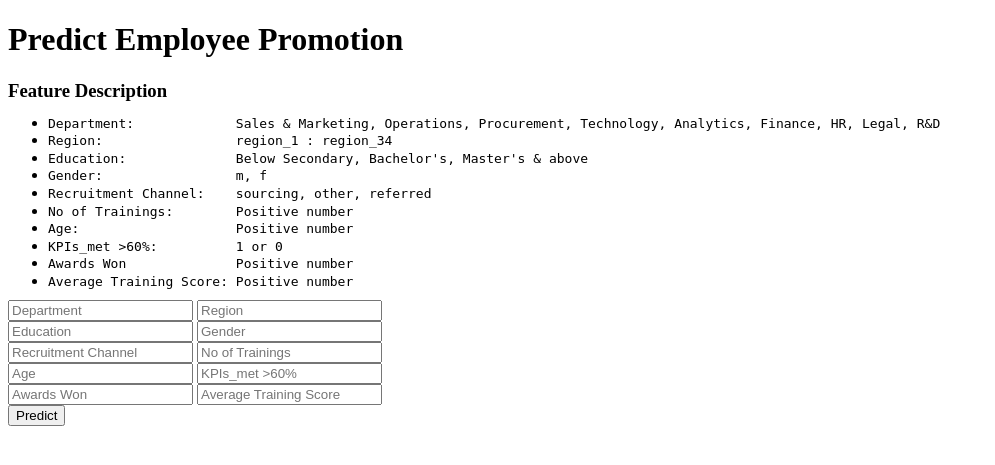
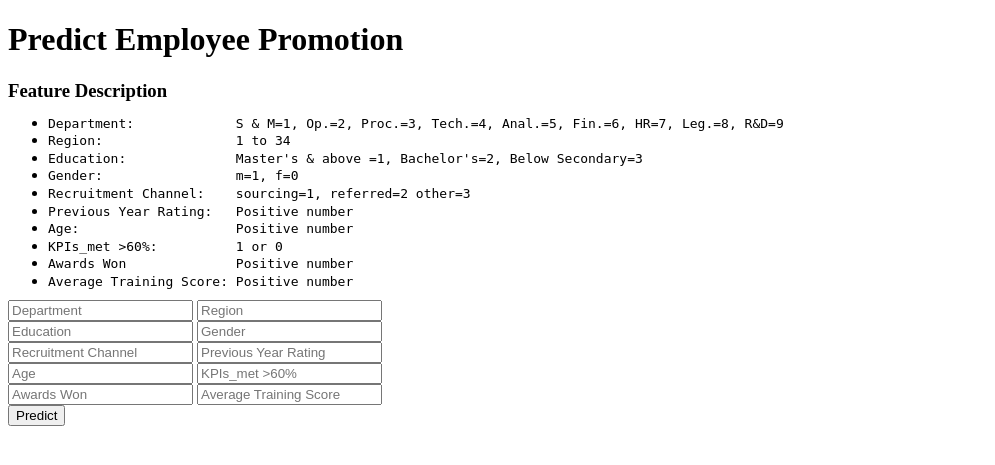
Before and after one commit to Timmecom/HRAnalyticsClassification, a Flask app: page / in a window 1280 px wide. Shown: the top 465 px of the page, without its empty margins (0-995 px from the left). Run offline with Flask 2, Linux system fonts and the light colour scheme; parts of the project's set-up code (start-up, migrations or seed data) failed here and were passed over.

Commit message:
Update index.html

```diff
--- a/templates/index.html
+++ b/templates/index.html
@@ -20,12 +20,12 @@
         <div>
             <h3>Feature Description</h3>
             <ul style="line-height:0.2">
-                <li><pre>Department:             Sales & Marketing, Operations, Procurement, Technology, Analytics, Finance, HR, Legal, R&D</pre></li>
-                <li><pre>Region:                 region_1 : region_34</pre></li>
-                <li><pre>Education:              Below Secondary, Bachelor's, Master's & above</pre></li>
-                <li><pre>Gender:                 m, f</pre></li>
-                <li><pre>Recruitment Channel:    sourcing, other, referred</pre></li>
-                <li><pre>No of Trainings:        Positive number</pre></li>
+                <li><pre>Department:             S & M=1, Op.=2, Proc.=3, Tech.=4, Anal.=5, Fin.=6, HR=7, Leg.=8, R&D=9</pre></li>
+                <li><pre>Region:                 1 to 34</pre></li>
+                <li><pre>Education:              Master's & above =1, Bachelor's=2, Below Secondary=3</pre></li>
+                <li><pre>Gender:                 m=1, f=0</pre></li>
+                <li><pre>Recruitment Channel:    sourcing=1, referred=2 other=3</pre></li>
+                <li><pre>Previous Year Rating:   Positive number</pre></li>
                 <li><pre>Age:                    Positive number</pre></li>
                 <li><pre>KPIs_met >60%:          1 or 0</pre></li>
                 <li><pre>Awards Won              Positive number</pre></li>
@@ -33,16 +33,16 @@
             </ul>
         </div>
         <form action="{{url_for("predict")}}" method="post">
-            <input type="text" name="department" placeholder="Department" required="required"/>
-            <input type="text" name="region" placeholder="Region" required="required"/><br>
-            <input type="text" name="education" placeholder="Education" required="required"/>
-            <input type="text" name="gender" placeholder="Gender" required="required"/><br>
-            <input type="text" name="recruitment_channel" placeholder="Recruitment Channel" required="required"/>
-            <input type="number" name="no_of_trainings" placeholder="No of Trainings" required="required"/><br>
+            <input type="number" name="department" placeholder="Department" required="required"/>
+            <input type="number" name="region" placeholder="Region" required="required"/><br>
+            <input type="number" name="education" placeholder="Education" required="required"/>
+            <input type="number" name="gender" placeholder="Gender" required="required"/><br>
+            <input type="number" name="recruitment_channel" placeholder="Recruitment Channel" required="required"/>
+            <input type="number" name="previous_year_rating" placeholder="Previous Year Rating" required="required"/><br>
             <input type="number" name="age" placeholder="Age" required="required"/>
             <input type="number" name="KPIs_met >60%" placeholder="KPIs_met >60%" required="required"/><br>
             <input type="number" name="awards_won?" placeholder="Awards Won" required="required"/>
-            <input type="numer" name="avg_training_score" placeholder="Average Training Score" required="required"/><br>
+            <input type="number" name="avg_training_score" placeholder="Average Training Score" required="required"/><br>
             <button type="submit">Predict</button>
         </form>
         <br>
```
